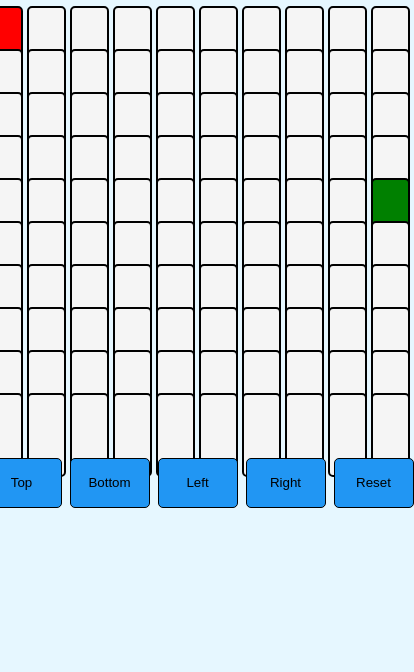
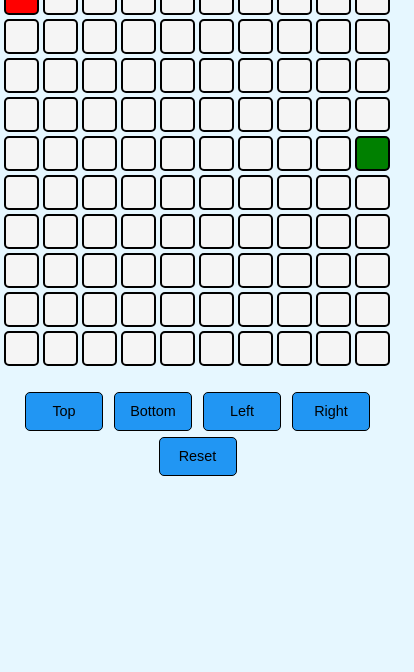
Before and after one commit to durgaprasaddurgaprasd/snack-game, a plain HTML site: page index.html in a window 390 px wide. Shown: the part 172-844 px from the top of the page, 414 px wide, since content can reach past the window. Drawn offline with Linux system fonts and the light colour scheme.

Commit message:
Initial commit with game files

```diff
--- a/style.css
+++ b/style.css
@@ -51,8 +51,36 @@ h1{
     background-color:red;
 }
 @media (max-width: 400px) {
+  body {
+    padding: 10px;
+  }
+
+  h1 {
+    font-size: 1.2rem;
+  }
+
+  #board {
+    grid-template-columns: repeat(10, 8vw);
+    grid-template-rows: repeat(10, 8vw);
+    gap: 2vw;
+  }
+
   .cell {
-    height: 80px;
-    font-size: 1.5rem;
+    width: 8vw;
+    height: 8vw;
+  }
+
+  .button1 {
+    flex-direction: row;
+    flex-wrap: wrap;
+    justify-content: center;
+    gap: 6px;
+    margin-bottom: 20px;
+  }
+
+  .button {
+    width: 20vw;
+    height: 10vw;
+    font-size: 0.9rem;
   }
 }
```
